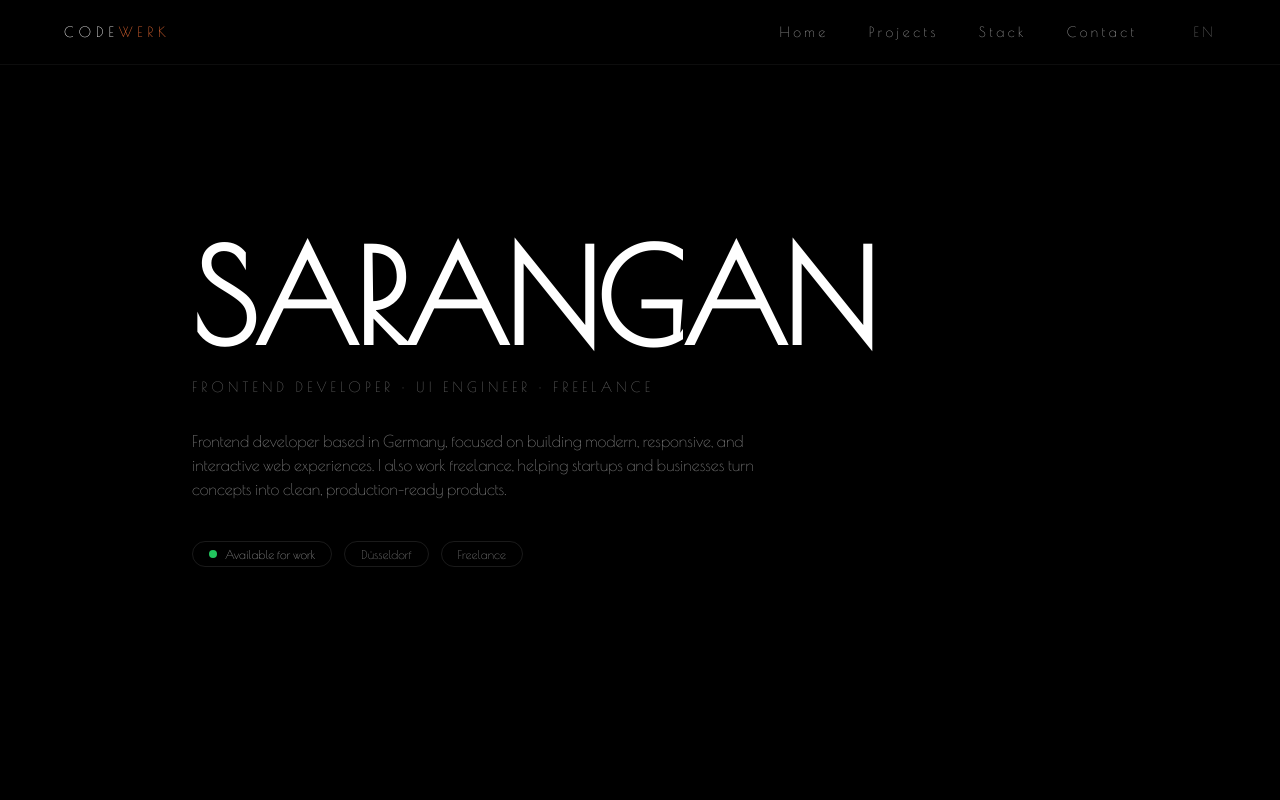
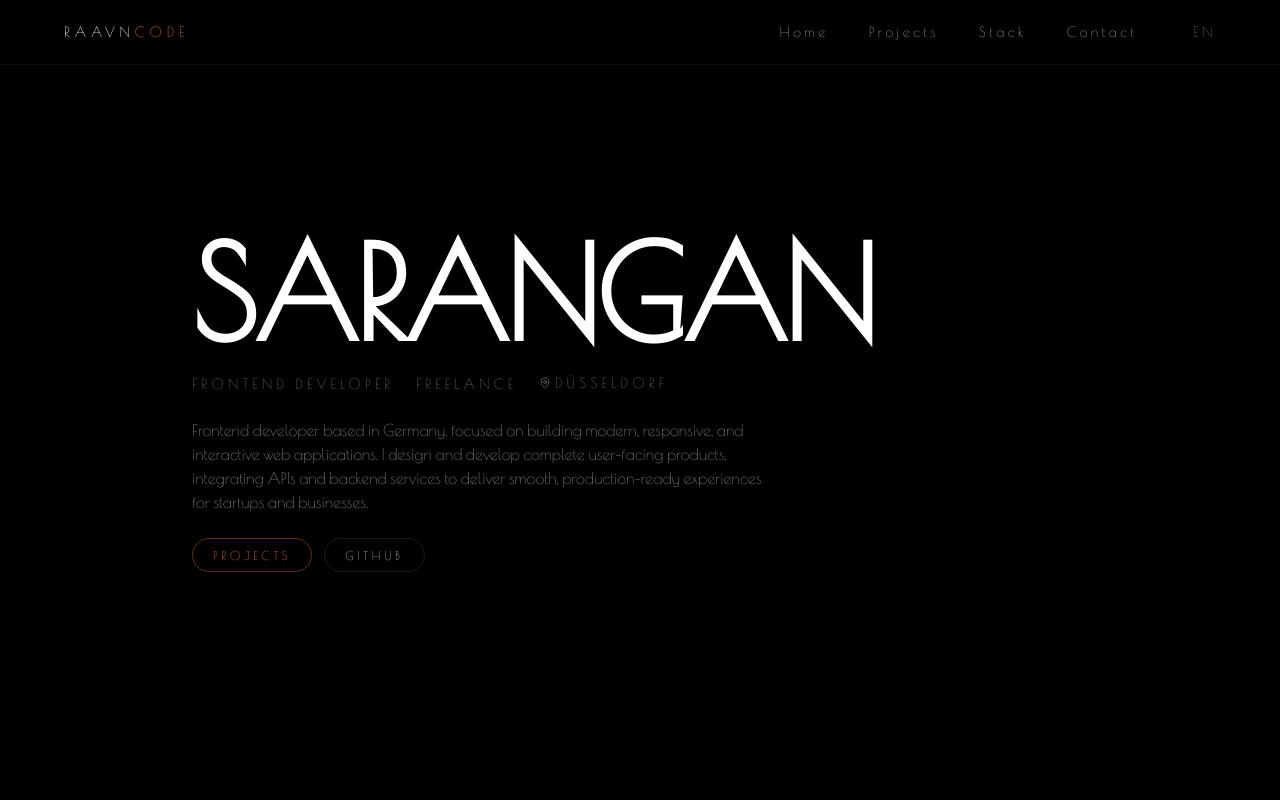
Before and after one commit to sarangan16/sarangan, a React (Create React App) app: page / in a window 1280 px wide. Shown: the top 800 px of the page. Built offline with nearby package versions, Linux system fonts and the light colour scheme.

Commit message:
deployment script issue has been fixed, hero section action buttons added, brand has been changed to new one.

```diff
--- a/package.json
+++ b/package.json
@@ -9,8 +9,6 @@
     "@testing-library/jest-dom": "^6.6.4",
     "@testing-library/react": "^16.3.0",
     "@testing-library/user-event": "^13.5.0",
-    "ajv": "^8.17.1",
-    "ajv-keywords": "^3.5.2",
     "clsx": "^2.1.1",
     "emailjs-com": "^3.2.0",
     "framer-motion": "^12.23.12",
--- a/src/components/Contact.jsx
+++ b/src/components/Contact.jsx
@@ -56,15 +56,13 @@ const Contact = () => {
   };
 
   return (
-    <section className="py-24 px-6 md:px-16">
+    <section className="py-20 md:py-32 px-6 md:px-16">
       {/* HEADER */}
       <div className="max-w-5xl mx-auto mb-12">
         <h2 className="text-4xl md:text-6xl font-semibold tracking-tight">
           Contact
         </h2>
-        <p className="mt-4 text-white/50">
-          Let’s build something together roles.
-        </p>
+        <p className="mt-4 text-white/50">Let’s build something together.</p>
       </div>
 
       {/* FORM */}
--- a/src/components/Hero.css
+++ /dev/null
@@ -1,3 +0,0 @@
-.rotating-text{
-
-}
--- a/src/components/Hero.jsx
+++ b/src/components/Hero.jsx
@@ -1,17 +1,10 @@
 import React, { useRef, useState, useEffect } from "react";
 import { motion, useInView } from "framer-motion";
+import { MapPin } from "lucide-react";
 
-const Hero = () => {
+const Hero = ({ projectsRef }) => {
   const ref = useRef(null);
   const inView = useInView(ref);
-  const [toggle, setToggle] = useState(false);
-
-  useEffect(() => {
-    if (inView) {
-      const t = setTimeout(() => setToggle(true), 2200);
-      return () => clearTimeout(t);
-    }
-  }, [inView]);
 
   const container = {
     hidden: { opacity: 0 },
@@ -29,7 +22,7 @@ const Hero = () => {
   };
 
   return (
-    <section className="min-h-screen flex items-start md:items-center pt-20 md:pt-0">
+    <section className="min-h-screen bg-black text-white flex items-start md:items-center pt-28 md:pt-0">
       <div
         ref={ref}
         className="max-w-5xl mx-auto px-6 md:px-16 w-full flex flex-col justify-center"
@@ -51,34 +44,63 @@ const Hero = () => {
             variants={item}
             className="mt-4 text-white/40 text-xs sm:text-sm uppercase tracking-[0.3em]"
           >
-            Frontend Developer · UI Engineer · Freelance
+            Frontend Developer <span className="text-white/20">·</span>{" "}
+            Freelance <span className="text-white/20">·</span>{" "}
+            <span className="inline-flex items-center gap-1">
+              <MapPin size={12} className="text-white/30" />
+              Düsseldorf
+            </span>
           </motion.p>
-
           <motion.p
             variants={item}
-            className="mt-8 text-white/50 max-w-xl text-sm sm:text-base leading-relaxed"
+            className="mt-6 text-white/50 max-w-xl text-sm sm:text-base leading-relaxed"
           >
             Frontend developer based in Germany, focused on building modern,
-            responsive, and interactive web experiences. I also work freelance,
-            helping startups and businesses turn concepts into clean,
-            production-ready products.
+            responsive, and interactive web applications. I design and develop
+            complete user-facing products, integrating APIs and backend services
+            to deliver smooth, production-ready experiences for startups and
+            businesses.
           </motion.p>
         </motion.div>
 
-        {/* small tabs for location available */}
-        <div className="mt-10 flex flex-wrap gap-3">
-          <div className="flex items-center gap-2 px-4 py-1 border border-white/10 rounded-full text-xs text-white/60">
-            <span className="w-2 h-2 rounded-full bg-green-500" />
-            Available for work
-          </div>
+        <div className="mt-6 flex flex-wrap gap-3">
+          {/* Projects */}
+          <button
+            onClick={() =>
+              projectsRef?.current?.scrollIntoView({ behavior: "smooth" })
+            }
+            className="
+      px-5 py-2
+      border border-[#F16D34]/40
+      rounded-full
+      text-xs uppercase tracking-[0.3em]
+      text-[#F16D34]
+      hover:bg-[#F16D34]
+      hover:text-black
+      transition
+    "
+          >
+            Projects
+          </button>
 
-          <div className="px-4 py-1 border border-white/10 rounded-full text-xs text-white/50">
-            Düsseldorf
-          </div>
-
-          <div className="px-4 py-1 border border-white/10 rounded-full text-xs text-white/50">
-            Freelance
-          </div>
+          {/* GitHub */}
+          <a
+            href="https://github.com/sarangan16"
+            target="_blank"
+            rel="noopener noreferrer"
+            className="
+      px-5 py-2
+      border border-white/10
+      rounded-full
+      text-xs uppercase tracking-[0.3em]
+      text-white/70
+      hover:border-[#F16D34]
+      hover:text-[#F16D34]
+      transition
+    "
+          >
+            GitHub
+          </a>
         </div>
       </div>
     </section>
--- a/src/components/Loader.jsx
+++ b/src/components/Loader.jsx
@@ -34,12 +34,12 @@ const Loader = ({ onComplete }) => {
       ref={loaderRef}
       className="fixed inset-0 bg-black flex flex-col items-center justify-center z-[9999]"
     >
-      {/* TEXT */}
+      {/* loading text */}
       <h1
         ref={textRef}
         className="text-white text-lg md:text-xl tracking-[0.3em] uppercase"
       >
-        Code<span className="text-[#F16D34]">Werk</span>
+        Raavn<span className="text-[#F16D34]">Code</span>
       </h1>
 
       {/* orange loader */}
--- a/src/components/Navbar.jsx
+++ b/src/components/Navbar.jsx
@@ -36,17 +36,17 @@ const Navbar = ({ heroRef, projectsRef, stackRef, contactRef }) => {
   return (
     <nav className="fixed top-0 left-0 w-full z-50 bg-black/70 backdrop-blur-md border-b border-white/5">
       <div className="h-16 flex items-center justify-between px-6 md:px-16">
-        {/* BRAND */}
+        {/* brand */}
         <div
           onClick={() => scrollTo(heroRef)}
           className="text-white text-sm uppercase tracking-[0.35em] cursor-pointer hover:opacity-70 transition"
         >
           <span>
-            Code<span className="text-[#F16D34]">Werk</span>
+            Raavn<span className="text-[#F16D34] ">Code</span>
           </span>
         </div>
 
-        {/* DESKTOP NAV */}
+        {/* desktop nav */}
         <div className="hidden md:flex items-center gap-10 text-sm uppercase tracking-[0.25em]">
           <NavItem onClick={() => scrollTo(heroRef)}>Home</NavItem>
 
@@ -56,7 +56,7 @@ const Navbar = ({ heroRef, projectsRef, stackRef, contactRef }) => {
 
           <NavItem onClick={() => scrollTo(contactRef)}>Contact</NavItem>
 
-          {/* LANGUAGE */}
+          {/* language selector */}
           <button
             onClick={() =>
               i18n.changeLanguage(i18n.language === "en" ? "de" : "en")
@@ -67,13 +67,13 @@ const Navbar = ({ heroRef, projectsRef, stackRef, contactRef }) => {
           </button>
         </div>
 
-        {/* MOBILE */}
+        {/* small screen */}
         <button className="md:hidden text-white" onClick={() => setOpen(!open)}>
           {open ? <X size={22} /> : <Menu size={22} />}
         </button>
       </div>
 
-      {/* MOBILE MENU */}
+      {/* mobile menu */}
       {open && (
         <div className="md:hidden bg-black border-t border-white/5 px-6 py-8 space-y-6 text-white/70 uppercase text-sm tracking-widest">
           <button onClick={() => scrollTo(heroRef)} className="block">
--- a/src/components/Projects.jsx
+++ b/src/components/Projects.jsx
@@ -30,33 +30,33 @@ const Projects = () => {
   const { t } = useTranslation();
 
   return (
-    <section className="px-6 md:px-16 py-32 ">
-      {/* HEADER */}
+    <section className="px-6 md:px-16 py-20 md:py-32 ">
+      {/* h1 title */}
       <div className="max-w-5xl mx-auto mb-20">
         <h2 className="text-4xl md:text-6xl font-semibold tracking-tight">
           {t("projecth2")}
         </h2>
       </div>
 
-      {/* PROJECT LIST */}
+      {/* project list  */}
       <div className="max-w-5xl mx-auto space-y-16">
         {projects.map((project, index) => (
           <div key={index} className="group border-b border-white/10 pb-12">
-            {/* TITLE ROW */}
+            {/* title row */}
             <div className="flex justify-between items-start">
               <h3 className="text-lg md:text-2xl font-medium tracking-tight text-white/90 flex items-center">
-                {/* NUMBER */}
-                <span className="text-[#F16D34] text-sm mr-3">
+                {/* project number */}
+                <span className="text-[#F16D34] text-xl mr-3">
                   {String(index + 1).padStart(2, "0")}
                 </span>
 
-                {/* TITLE */}
+                {/* title */}
                 {t(project.titleKey)}
               </h3>
 
-              {/* GITHUB */}
+              {/* action buttons for project */}
               <div className="flex items-center gap-6">
-                {/* LIVE */}
+                {/* live link */}
                 {project.live && (
                   <a
                     href={project.live}
@@ -76,7 +76,7 @@ const Projects = () => {
                 {/* separator */}
                 {project.live && <span className="text-white/10">/</span>}
 
-                {/* GITHUB */}
+                {/* github Btn */}
                 <a
                   href={project.github}
                   target="_blank"
--- a/src/components/Techstack.jsx
+++ b/src/components/Techstack.jsx
@@ -69,24 +69,24 @@ const categories = [
 
 const TechStack = () => {
   return (
-    <section className=" py-24 px-6 md:px-16">
-      {/* HEADER */}
+    <section className=" py-20 md:py-32 px-6 md:px-16">
+      {/* hq title */}
       <div className="max-w-5xl mx-auto mb-16">
         <h2 className="text-4xl md:text-6xl font-semibold tracking-tight">
           Tech Stack
         </h2>
       </div>
 
-      {/* GRID */}
+      {/* tech stack */}
       <div className="max-w-5xl mx-auto space-y-14">
         {categories.map((cat, idx) => (
           <div key={idx} className="space-y-6">
-            {/* CATEGORY TITLE */}
+            {/* tech stack title */}
             <h3 className="text-[#F16D34] uppercase tracking-[0.3em] text-xs">
               {cat.title}
             </h3>
 
-            {/* ITEMS GRID */}
+            {/* tech icons */}
             <div className="grid grid-cols-2 sm:grid-cols-3 md:grid-cols-4 gap-4">
               {cat.items.map((tech, i) => {
                 const Icon = tech.icon;
@@ -102,10 +102,9 @@ const TechStack = () => {
                       transition-all duration-300
                     "
                   >
-                    {/* ICON */}
                     <Icon className="text-white/70 group-hover:text-[#F16D34] transition" />
 
-                    {/* NAME */}
+                    {/* name */}
                     <span className="text-sm text-white/60 group-hover:text-white transition">
                       {tech.name}
                     </span>
```
Also changed, not shown: src/components/Home.css (deleted), 1 other file (tests, documents, lock files or other folders).
